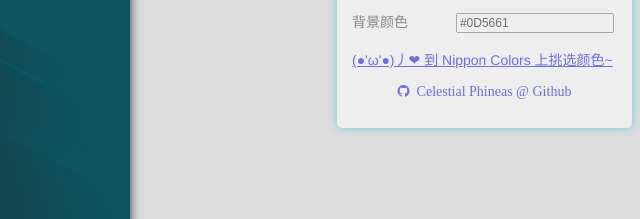
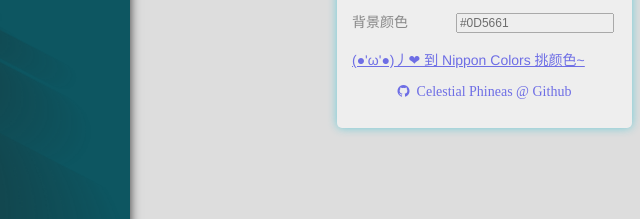
Before and after one commit to celestialphineas/omnimedia, a plain HTML site: page index.html in a window 1280 px wide. Shown: the part 256-475 px from the top of the page, 640-1280 px from the left. Drawn offline with Linux system fonts and the light colour scheme; files whose address does not match are found by name.

Commit message:
Add files via upload

```diff
--- a/index.html
+++ b/index.html
@@ -115,7 +115,7 @@
                             <input type="text" id="setBackground" value="#0D5661"/>
                         </p>
                         <a href="http://nipponcolors.com/" target="_Blank">
-                        <p> (●'ω'●)丿❤ 到 Nippon Colors 上挑选颜色~</p></a>
+                        <p> (●'ω'●)丿❤ 到 Nippon Colors 挑颜色~</p></a>
                         <a href="https://www.github.com/celestialphineas/omnimedia" target="_Blank">
                         <p style="text-align: center">
                             <i class="fa fa-github">&nbsp Celestial Phineas @ Github</i>
```
